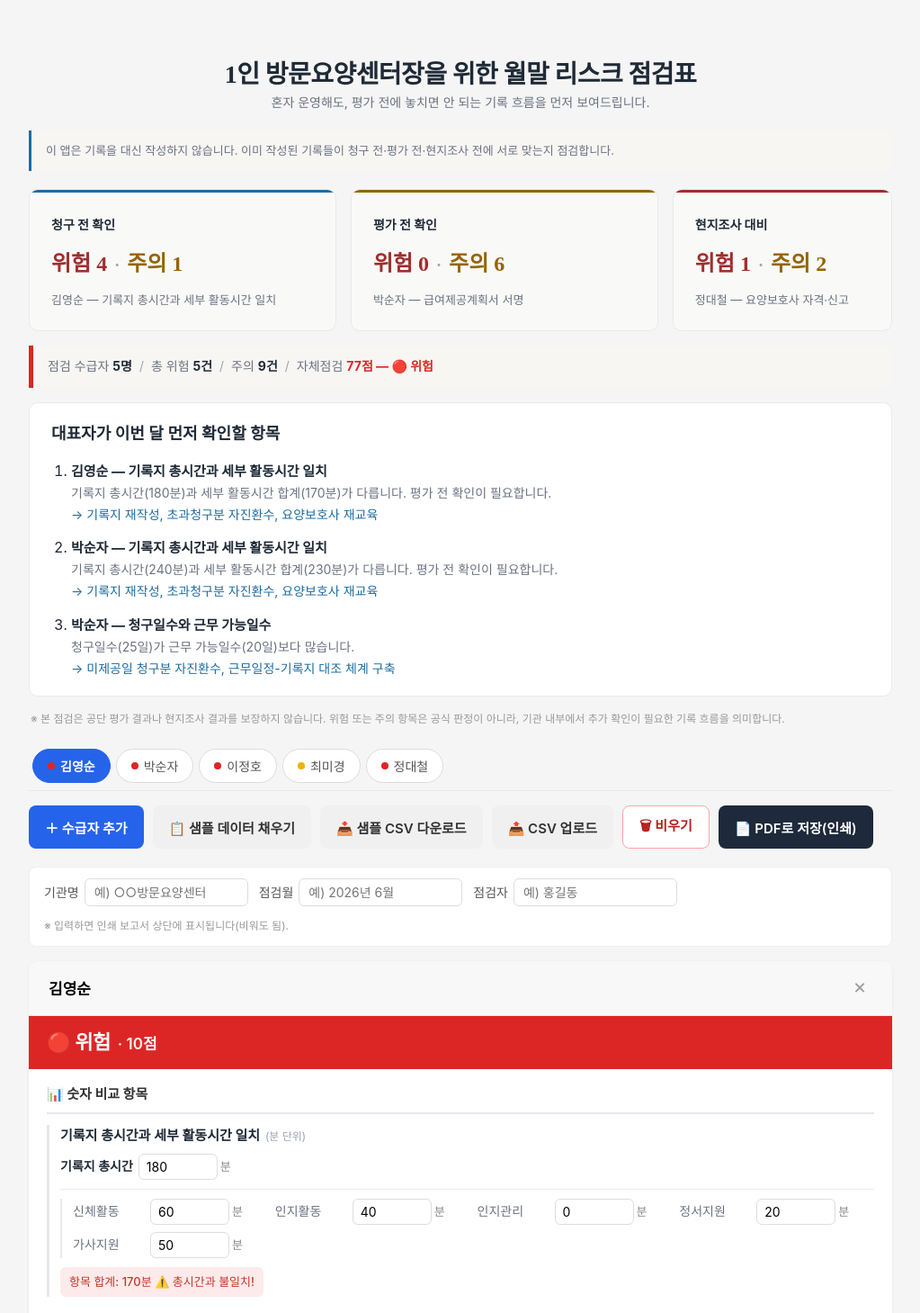
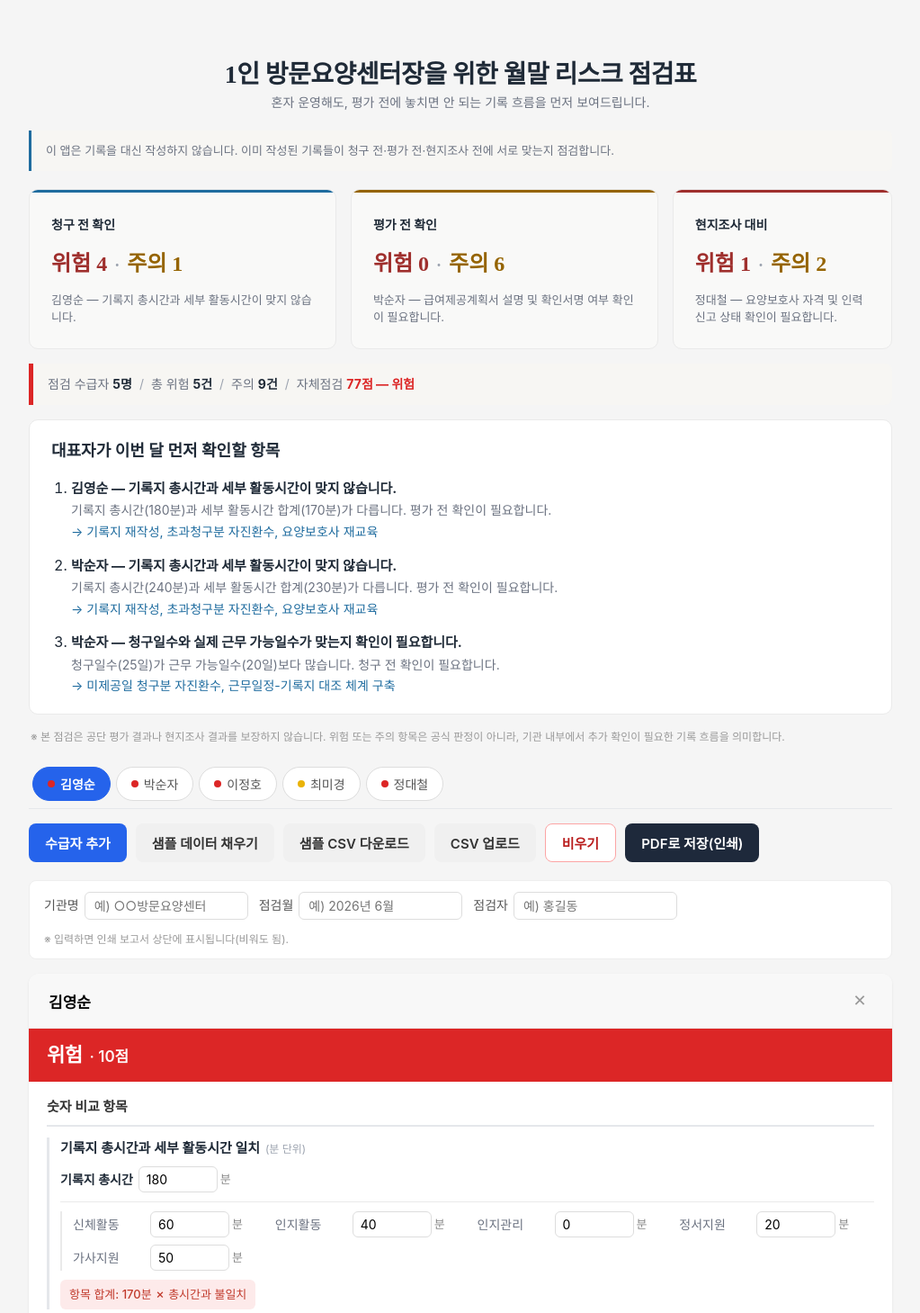
Before and after one commit to ganho2040-glitch/ltc_audit, a React (Vite) app: page / in a window 1280 px wide. Shown: the top 1459 px of the page at 90% size, without its empty margins (128-1151 px from the left). Built offline with nearby package versions, Linux system fonts and the light colour scheme; a web font is replaced by a local one.

Commit message:
Step3: RULE_LABELS 실무문장 교체 + 위반문구 톤완화 + 이모지 제거 (rules.js 불변, 77점)

```diff
--- a/src/App.jsx
+++ b/src/App.jsx
@@ -1,5 +1,5 @@
 import { useState, useRef } from 'react'
-import { judgeRecipient, getGradeLabel, getGradeColor } from './rules'
+import { judgeRecipient, getGradeColor } from './rules'
 import { getSampleData } from './sampleData'
 import { recipientsToCSV, csvToRecipients, EXAMPLE_ROW } from './csv'
 import './App.css'
@@ -7,23 +7,31 @@ import './App.css'
 // 표시 레이어 전용: 내부 코드(id)를 사용자에게 보일 사람 말 제목으로 매핑.
 // rules.js(판정·점수)는 건드리지 않고, 화면 표시만 바꾼다.
 const RULE_LABELS = {
-  R01: '기록지 총시간과 세부 활동시간 일치',
-  R02: 'RFID 태그시간과 청구시간 일치',
-  R03: '청구일수와 근무 가능일수',
-  R04: '배상책임보험 공백기간 청구',
-  R07: '요양보호사 자격·신고',
-  Y01: '욕구사정 최신성 (회계연도 기준 연 1회)',
-  Y02: '급여제공계획서 서명',
-  Y03: '급여제공기록지 서명',
-  Y04: '인지활동형 기록',
-  Y05: '상태 악화 후 조치',
-  Y06: '사회복지사 방문상담',
-  Y09: '위험도평가 (낙상·욕창·인지)',
-  Y11: '급여제공결과평가',
+  R01: '기록지 총시간과 세부 활동시간이 맞지 않습니다.',
+  R02: '태그/기록 시간과 청구 예정 시간이 일치하는지 확인이 필요합니다.',
+  R03: '청구일수와 실제 근무 가능일수가 맞는지 확인이 필요합니다.',
+  R04: '보험 공백기간에 청구가 포함되었는지 확인이 필요합니다.',
+  R07: '요양보호사 자격 및 인력신고 상태 확인이 필요합니다.',
+  Y01: '평가연도 내 욕구사정 기록 및 계획 반영 여부 확인이 필요합니다.',
+  Y02: '급여제공계획서 설명 및 확인서명 여부 확인이 필요합니다.',
+  Y03: '급여제공기록지 서명 누락 여부 확인이 필요합니다.',
+  Y04: '인지활동형 수급자 여부와 제공기록 연결 확인이 필요합니다.',
+  Y05: '상태변화 기록이 방문상담 또는 계획 변경으로 이어졌는지 확인이 필요합니다.',
+  Y06: '월 1회 방문상담 및 상담결과 반영 여부 확인이 필요합니다. (15명 이상 가산 기관)',
+  Y09: '반기별 위험도평가 기록 여부 확인이 필요합니다.',
+  Y11: '급여제공결과평가 및 계획 재작성 여부 확인이 필요합니다.',
 }
 
 function ruleLabel(id) {
   return RULE_LABELS[id] || id
+}
+
+// 표시용 등급 라벨 (Section D: 이모지 금지 — rules.js의 getGradeLabel 대체).
+// 색은 getGradeColor가 담당, 여기선 텍스트만.
+function gradeText(grade) {
+  if (grade === 'good') return '양호'
+  if (grade === 'caution') return '주의'
+  return '위험'
 }
 
 // 표시 레이어 전용: 각 규칙을 센터장의 업무 흐름(청구/평가/현지조사)으로 분류.
@@ -49,15 +57,15 @@ function humanMessage(v, d) {
     case 'R02':
       return `RFID 태그시간(${d.rfidStart || '-'}~${d.rfidEnd || '-'})과 청구시간(${d.billingStart || '-'}~${d.billingEnd || '-'})이 다릅니다. 분 단위 완전일치가 필수는 아니므로 추가 확인이 필요합니다.`
     case 'R03':
-      return `청구일수(${d.billedDays}일)가 근무 가능일수(${d.workDays}일)보다 많습니다.`
+      return `청구일수(${d.billedDays}일)가 근무 가능일수(${d.workDays}일)보다 많습니다. 청구 전 확인이 필요합니다.`
     case 'R04':
-      return '배상책임보험 공백기간에 청구한 내역이 있습니다. 공백기간 급여는 감액 대상입니다.'
+      return '배상책임보험 공백기간에 청구가 포함되었는지 확인이 필요합니다.'
     case 'R07':
-      return '자격증 미보유 또는 지자체 미신고 인력이 급여를 제공했습니다.'
+      return '요양보호사 자격증·지자체 신고 상태 확인이 필요합니다.'
     case 'Y01':
-      return '해당 회계연도(1.1~12.31) 내 욕구사정 기록이 없습니다. 재사정이 필요합니다.'
+      return '해당 평가연도(1.1~12.31) 내 욕구사정 기록 및 계획 반영 여부 확인이 필요합니다.'
     case 'Y02':
-      return '급여제공계획서에 수급자·보호자 서명이 없습니다.'
+      return '급여제공계획서 설명 및 수급자·보호자 확인서명 여부 확인이 필요합니다.'
     case 'Y03':
       return `급여제공기록지 서명 누락 회차(${d.missingSignatures}회)가 있고 생략 사유도 기재되지 않았습니다.`
     case 'Y04':
@@ -166,13 +174,13 @@ function RecipientCard({ data, index, onUpdate, onRemove }) {
         className="status-banner"
         style={{ background: getGradeColor(result.grade) }}
       >
-        <span className="status-label">{getGradeLabel(result.grade)}</span>
+        <span className="status-label">{gradeText(result.grade)}</span>
         <span className="status-score">· {result.score}점</span>
       </div>
 
       <div className="card-body">
         <div className="section">
-          <h3 className="section-title">📊 숫자 비교 항목</h3>
+          <h3 className="section-title">숫자 비교 항목</h3>
 
           <div className="subsection">
             <h4>기록지 총시간과 세부 활동시간 일치 <span className="rule-code">(분 단위)</span></h4>
@@ -189,7 +197,7 @@ function RecipientCard({ data, index, onUpdate, onRemove }) {
             </div>
             <p className={`calc-hint ${totalMatch ? 'match' : 'mismatch'}`}>
               항목 합계: {detailSum}분
-              {totalMatch ? ' ✓ 일치' : ' ⚠️ 총시간과 불일치!'}
+              {totalMatch ? ' ✓ 일치' : ' ✗ 총시간과 불일치'}
             </p>
           </div>
 
@@ -253,7 +261,7 @@ function RecipientCard({ data, index, onUpdate, onRemove }) {
         </div>
 
         <div className="section">
-          <h3 className="section-title">☑️ 체크 항목</h3>
+          <h3 className="section-title">체크 항목</h3>
 
           <div className="subsection">
             <h4>요양보호사 자격·신고</h4>
@@ -327,7 +335,7 @@ function RecipientCard({ data, index, onUpdate, onRemove }) {
         <div className="result-header">
           <span className="result-summary-label">이 수급자 종합:</span>
           <span className="result-grade" style={{ color: getGradeColor(result.grade) }}>
-            {getGradeLabel(result.grade)} · {result.score}점
+            {gradeText(result.grade)} · {result.score}점
           </span>
         </div>
 
@@ -345,7 +353,7 @@ function RecipientCard({ data, index, onUpdate, onRemove }) {
               {result.violations.map(v => (
                 <tr key={v.id} className={v.level === 'critical' ? 'row-critical' : 'row-warning'}>
                   <td className="rule-cell">
-                    <span className={`badge badge-${v.level}`}>{v.level === 'critical' ? '🔴 위험' : '🟡 주의'}</span>
+                    <span className={`badge badge-${v.level}`}>{v.level === 'critical' ? '위험' : '주의'}</span>
                     <span className="rule-name">{ruleLabel(v.id)}</span>
                     <span className="rule-code">{v.id}</span>
                   </td>
@@ -522,7 +530,7 @@ function App() {
         <span className="dash-total-sep">/</span>
         주의 <b>{warningCount}건</b>
         <span className="dash-total-sep">/</span>
-        자체점검 <b style={{ color: getGradeColor(overallGrade) }}>{totalScore}점 — {getGradeLabel(overallGrade)}</b>
+        자체점검 <b style={{ color: getGradeColor(overallGrade) }}>{totalScore}점 — {gradeText(overallGrade)}</b>
       </div>
 
       <div className="top3">
@@ -570,12 +578,12 @@ function App() {
       )}
 
       <div className="toolbar">
-        <button className="btn btn-primary" onClick={addRecipient}>＋ 수급자 추가</button>
-        <button className="btn btn-sample" onClick={loadSample}>📋 샘플 데이터 채우기</button>
-        <button className="btn btn-sample" onClick={downloadSampleCSV}>📥 샘플 CSV 다운로드</button>
-        <button className="btn btn-sample" onClick={() => fileInputRef.current && fileInputRef.current.click()}>📤 CSV 업로드</button>
-        <button className="btn btn-clear" onClick={clearAll}>🗑 비우기</button>
-        <button className="btn btn-print" onClick={() => window.print()}>📄 PDF로 저장(인쇄)</button>
+        <button className="btn btn-primary" onClick={addRecipient}>수급자 추가</button>
+        <button className="btn btn-sample" onClick={loadSample}>샘플 데이터 채우기</button>
+        <button className="btn btn-sample" onClick={downloadSampleCSV}>샘플 CSV 다운로드</button>
+        <button className="btn btn-sample" onClick={() => fileInputRef.current && fileInputRef.current.click()}>CSV 업로드</button>
+        <button className="btn btn-clear" onClick={clearAll}>비우기</button>
+        <button className="btn btn-print" onClick={() => window.print()}>PDF로 저장(인쇄)</button>
         <input
           ref={fileInputRef}
           type="file"
@@ -640,9 +648,9 @@ function App() {
           <tbody>
             <tr>
               <th>점검 수급자</th><td>{recipients.length}명</td>
-              <th>🔴 위험</th><td>{criticalCount}건</td>
-              <th>🟡 주의</th><td>{warningCount}건</td>
-              <th>총 리스크 점수</th><td>{totalScore}점 — {getGradeLabel(overallGrade)}</td>
+              <th>위험</th><td>{criticalCount}건</td>
+              <th>주의</th><td>{warningCount}건</td>
+              <th>총 리스크 점수</th><td>{totalScore}점 — {gradeText(overallGrade)}</td>
             </tr>
           </tbody>
         </table>
@@ -684,7 +692,7 @@ function App() {
             <div className="pr-recipient" key={i}>
               <div className="pr-recipient-head">
                 <span className="pr-name">{i + 1}. {r.name || `수급자 ${i + 1}`}</span>
-                <span className="pr-grade">{getGradeLabel(res.grade)} · {res.score}점</span>
+                <span className="pr-grade">{gradeText(res.grade)} · {res.score}점</span>
               </div>
               {res.violations.length > 0 ? (
                 <table className="pr-violations">
@@ -694,7 +702,7 @@ function App() {
                   <tbody>
                     {res.violations.map(v => (
                       <tr key={v.id}>
-                        <td>{v.level === 'critical' ? '🔴 위험' : '🟡 주의'}</td>
+                        <td>{v.level === 'critical' ? '위험' : '주의'}</td>
                         <td>{ruleLabel(v.id)}</td>
                         <td>{humanMessage(v, r)}</td>
                         <td>{v.action}</td>
```
